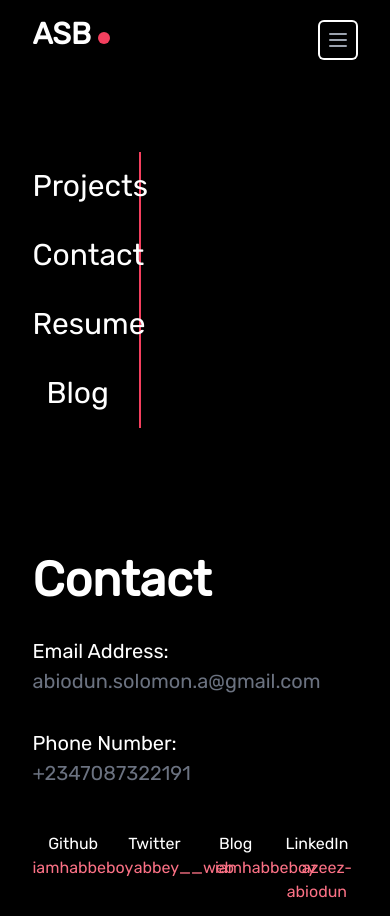
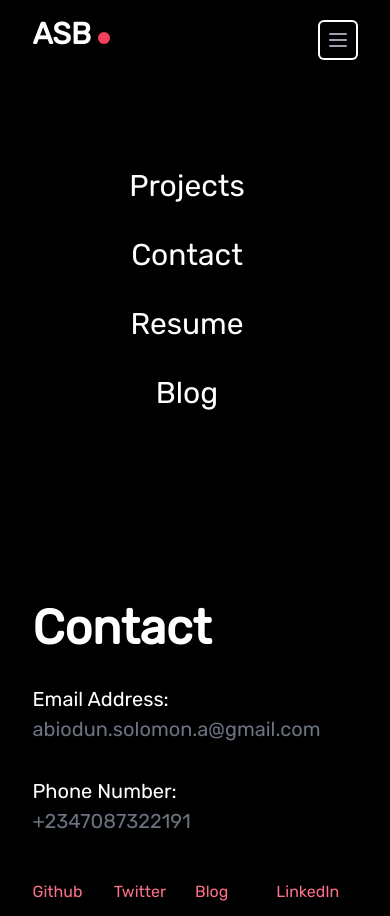
Before and after one commit to iamhabbeboy/website, a Next.js app: page /contact in a window 390 px wide. Both pictures are taken after a click on the button "Open main menu". Built offline with nearby package versions, Linux system fonts and the light colour scheme.

Commit message:
feat: improve mobile interaction

```diff
--- a/components/Employment.tsx
+++ b/components/Employment.tsx
@@ -12,14 +12,14 @@ const Employment: React.FC<Props> = ({ title, position, activities, date, locati
   const timelinePosition = position === "left" ? "flex-row-reverse" : "";
   return (
     <div
-      className={`sm:mb-8 sm:flex sm:justify-between sm:items-center w-full ${timelinePosition}`}
+      className={`md:mb-8 md:flex md:justify-between md:items-center w-full ${timelinePosition}`}
     >
       <div className="order-1 w-5/12"></div>
-      <div className="z-20 flex items-center mx-auto my-10 sm:my-0 order-1 bg-gray-800 shadow-xl w-8 h-8 rounded-full">
+      <div className="z-20 flex items-center mx-auto my-10 md:my-0 order-1 bg-gray-800 shadow-xl w-8 h-8 rounded-full">
         <h1 className="mx-auto font-semibold text-lg text-white">{index+1}</h1>
       </div>
       <div
-        className={`order-1 ${bgTheme} rounded-lg shadow-xl sm:w-5/12 px-6 py-4`}
+        className={`order-1 ${bgTheme} rounded-lg shadow-xl md:w-5/12 px-6 py-4`}
       >
         <h3 className="mb-0 font-bold text-gray-800 text-md">{title}</h3>
         <h4 className="text-red-800 text-sm float-left">{location}</h4>
--- a/components/Footer.tsx
+++ /dev/null
@@ -1,14 +0,0 @@
-import pageConfig from "../utility/pageConfig";
-
-const Footer = () => {
-  const { email } = pageConfig.contact;
-  return (
-    <footer>
-      <div className={""}>
-        <h3 className="mt-11 uppercase">Stay in touch</h3>
-        <h2 className="mt-3 text-2xl text-gray-500 ">{email}</h2>
-      </div>
-    </footer>
-  );
-};
-export default Footer;
--- a/components/Header.tsx
+++ b/components/Header.tsx
@@ -13,17 +13,17 @@ type Props = {
 const Header: React.FC<Props> = ({ background, status, children }) => {
   const textColor: string =
     background !== "bg-theme" ? "text-theme" : "text-white";
-  const getStatus = status === 1 ? '' : 'hidden sm:block';
+  const getStatus = status === 1 ? '' : 'hidden md:block';
   return (
     <div
       className={`min-h-screen flex  justify-center ${background}`}
     >
       <div className="w-10/12 mx-auto flex flex-col md:flex-row-reverse justify-between">
-        <div className={`mt-20 w-1/3 ${textColor} ${getStatus}`}>
-          <div className="border-r-2 border-red-500">
+        <div className={`mt-20 md:w-1/3 ${textColor} ${getStatus}`}>
+          <div className="md:border-r-2 md:border-red-500">
             {pageConfig.nav.links.map((link, index) => {
               return (
-                <div className="sm:text-right text-center py-3" key={index}>
+                <div className="md:text-right text-center py-3" key={index}>
                   <Link href={link.url}>
                     <a
                       className={
--- a/pages/contact.tsx
+++ b/pages/contact.tsx
@@ -27,19 +27,18 @@ const Contact = () => {
               </li>
             </ul>
 
-            <div className="flex w-full mt-5">
-              <div className="pt-3 pb-3 w-3/12 text-center">
-                Github
-                <br/><a href={`https://github.com/${github}&utm_medium=${domain}`} className="pt-5 text-red-400" target="_blank"> {github}</a>
+            <div className="grid grid-cols-4 md:w-2/3 w-full mt-5">
+              <div className="pt-3 pb-3">
+                <a href={`https://github.com/${github}&utm_medium=${domain}`} className="pt-5 text-red-400" target="_blank"> Github</a>
               </div>
-              <div className="pt-3 pb-3 w-3/12 text-center">
-                Twitter <br/> <a href={`https://twitter.com/${twitter}&utm_medium=${domain}`} className="pl-5 pt-5 text-red-400" target="_blank">{twitter}</a>
+              <div className="pt-3 pb-3">
+                <a href={`https://twitter.com/${twitter}&utm_medium=${domain}`} className=" pt-5 text-red-400" target="_blank">Twitter</a>
               </div>
-              <div className="pt-3 pb-3 w-3/12 text-center">
-                Blog <br/> <a href={`https://dev.to/${devTo}&utm_medium=${domain}`} className="pl-5 pt-5 text-red-400" target="_blank">{devTo}</a>
+              <div className="pt-3 pb-3">
+                <a href={`https://dev.to/${devTo}&utm_medium=${domain}`} className="pt-5 text-red-400" target="_blank">Blog</a>
               </div>
-              <div className="pt-3 pb-3 w-3/12 text-center">
-                LinkedIn <br/> <a href={`https://linkedin.com/in/${linkedIn}&utm_medium=${domain}`} className="pl-5 pt-5 text-red-400" target="_blank">{linkedIn}</a>
+              <div className="pt-3 pb-3">
+                <a href={`https://linkedin.com/in/${linkedIn}&utm_medium=${domain}`} className="pt-5 text-red-400" target="_blank">LinkedIn</a>
               </div>
           </div>
         </Header>
--- a/pages/index.tsx
+++ b/pages/index.tsx
@@ -8,6 +8,7 @@ import { useState } from "react";
 
 const Home = () => {
   const { header } = pageConfig;
+  const { email } = pageConfig.contact
   let [status, setStatus] = useState(null);
 
   return (
@@ -16,7 +17,7 @@ const Home = () => {
       <main>
         <Navigation action={setStatus} status={status} />
         <Header background="bg-theme" status={status}>
-          <div className="mt-5 sm:mt-20">
+          <div className="mt-5 md:mt-20">
             <br/><br/><br/>
             <h2 className="text-5xl font-bold">
               {header.text[0]}
@@ -31,7 +32,10 @@ const Home = () => {
               />
             </h1>
           </div>
-          <Footer />
+          <div className={""}>
+            <h3 className="mt-11 uppercase">Stay in touch</h3>
+            <h2 className="mt-3 text-2xl text-gray-500 ">{email}</h2>
+          </div>
         </Header>
       </main>
     </div>
--- a/pages/resume.tsx
+++ b/pages/resume.tsx
@@ -19,7 +19,7 @@ const Resume = () => {
         <Navigation action={setStatus} status={status} />
         <Header background="bg-theme" status={status}>
           <h2 className="text-5xl font-bold text-white">Resume</h2>
-          <div className="text-center sm:my-0 my-10">
+          <div className="text-center md:my-0 my-10">
             <a
               href={link}
               target="_blank"
@@ -29,9 +29,9 @@ const Resume = () => {
             </a>
           </div>
           <div>
-            <div className="relative wrap overflow-hidden p-10 h-full w-full">
+            <div className="relative wrap overflow-hidden p-0 md:p-10 lg:p-10 h-full w-full">
               <div
-                className="sm:border-2-2 sm:absolute sm:border-opacity-20 sm:border-gray-200 h-full sm:border"
+                className="md:border-2-2 md:absolute md:border-opacity-20 md:border-gray-200 h-full md:border"
                 style={style}
               ></div>
               {employments.map((employment, index) => {
--- a/tailwind.config.js
+++ b/tailwind.config.js
@@ -5,6 +5,22 @@ module.exports = {
   purge: ["./pages/**/*.{js,ts,jsx,tsx}", "./components/**/*.{js,ts,jsx,tsx}"],
   darkMode: false, // or 'media' or 'class'
   theme: {
+    screens: {
+      sm: "640px",
+      // => @media (min-width: 640px) { ... }
+
+      md: "768px",
+      // => @media (min-width: 768px) { ... }
+
+      lg: "1024px",
+      // => @media (min-width: 1024px) { ... }
+
+      xl: "1280px",
+      // => @media (min-width: 1280px) { ... }
+
+      "2xl": "1536px",
+      // => @media (min-width: 1536px) { ... }
+    },
     colors: {
       theme: colors.black,
       gray: colors.coolGray,
```
